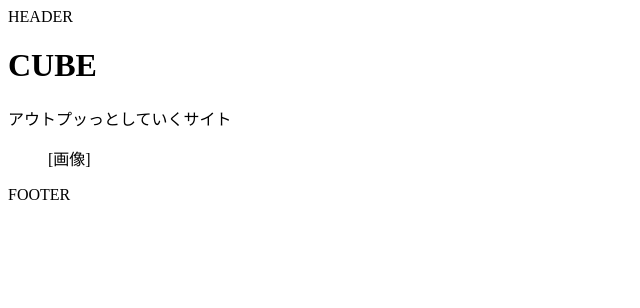
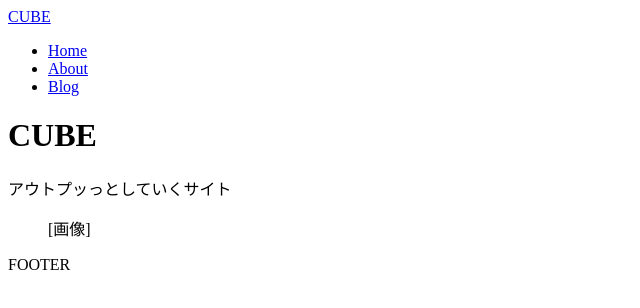
Before and after one commit to SomaTomita/introduction, a Next.js app: page / in a window 1280 px wide. Shown: the top 308 px of the page, without its empty margins (0-640 px from the left). Built offline with nearby package versions, Linux system fonts and the light colour scheme.

Commit message:
add nav&logo

```diff
--- a/src/components/header.js
+++ b/src/components/header.js
@@ -1,3 +1,11 @@
+import Logo from "./logo"
+import Nav from "./nav"
+
 export default function Header() {
-	return <header>HEADER</header>
+	return (
+		<header>
+			<Logo />
+			<Nav />
+		</header>
+	)
 }
--- /dev/null
+++ b/src/components/logo.js
@@ -0,0 +1,9 @@
+import Link from "next/link";
+
+export default function Logo() {
+	return (
+		<Link href="/">
+			<a>CUBE</a>
+		</Link>
+	);
+}
--- /dev/null
+++ b/src/components/nav.js
@@ -0,0 +1,20 @@
+import Link from "next/link"
+
+export default function Nav() {
+	return (
+		<nav>
+			<ul>
+				<li>
+					<Link href="/"><a>Home</a></Link>
+				</li>
+				<li>
+					<Link href="/"><a>About</a></Link>
+				</li>
+				<li>
+					<Link href="/"><a>Blog</a></Link>
+				</li>
+
+			</ul>
+		</nav>
+	)
+}
```
